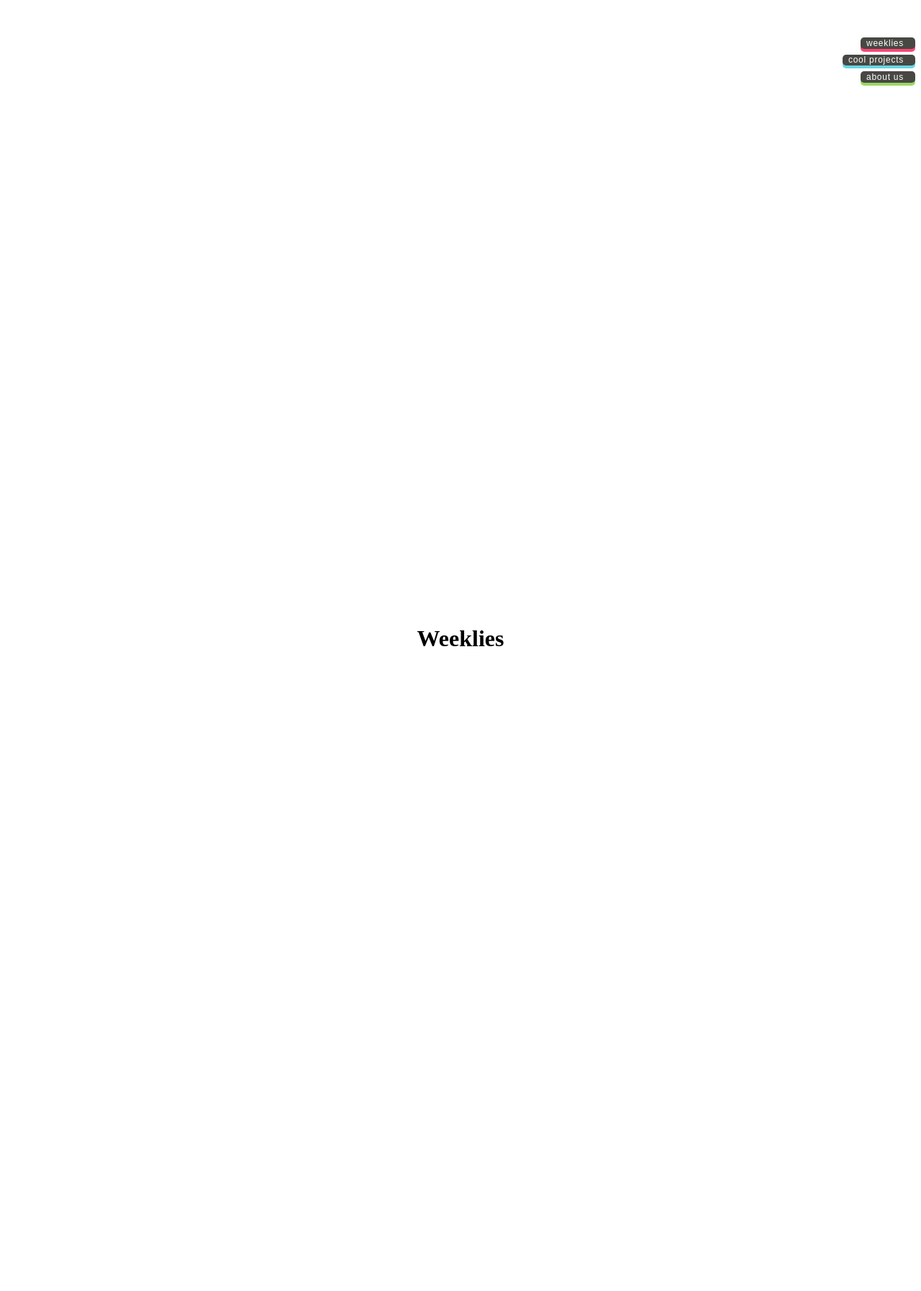
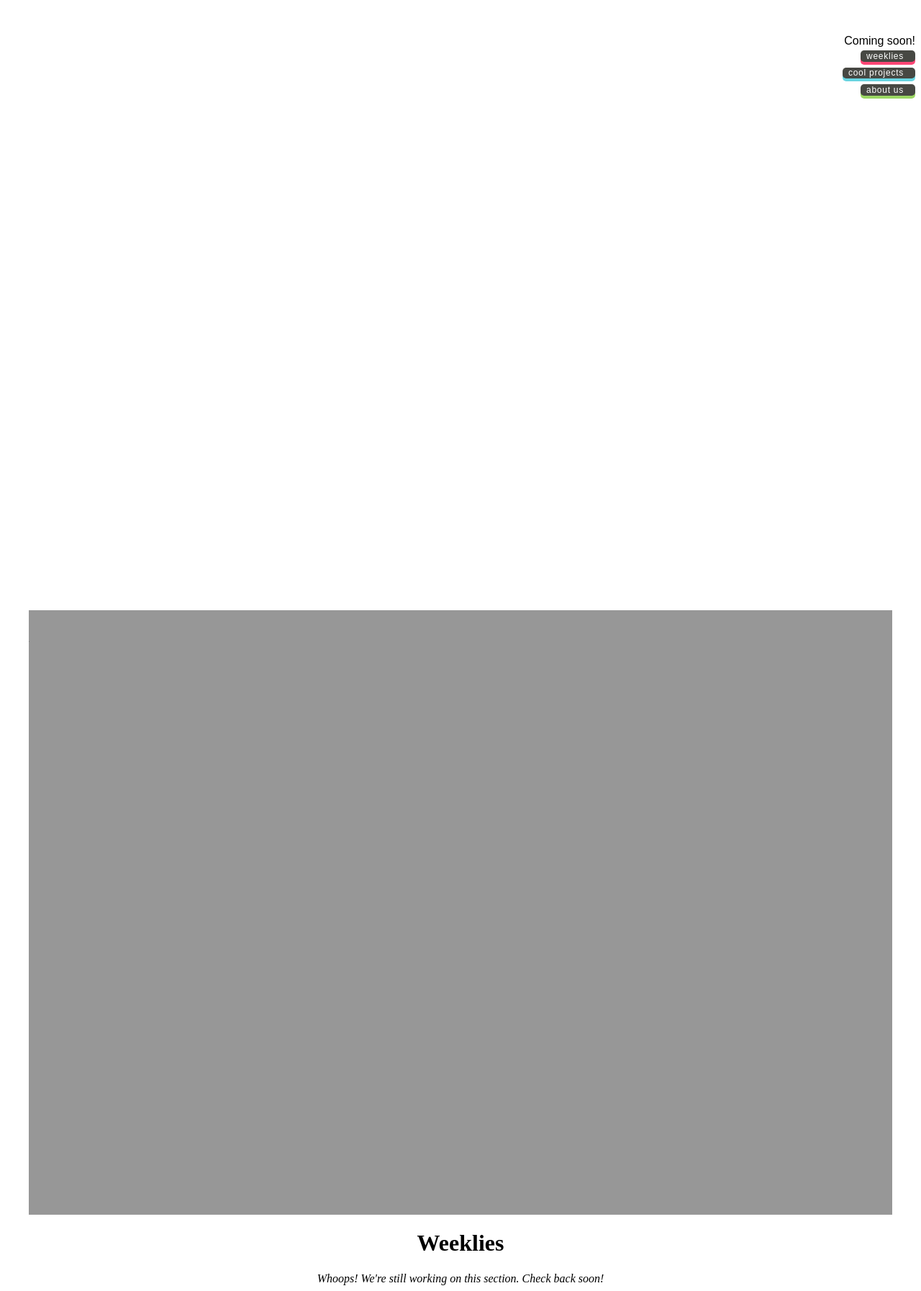
Before and after one commit to rreubenreyes/try-coding-its-fun, a Gatsby site: page /weeklies in a window 1280 px wide. Shown: the whole page at 72% size. Before the commit the page ends 928 px from the top, so only its background shows below. Built offline with nearby package versions, Linux system fonts and the light colour scheme; Gatsby itself is replaced by a stand-in of ours.

```diff
--- a/src/data/shortcodes.js
+++ b/src/data/shortcodes.js
@@ -1,5 +1,5 @@
 const ø = {
-  øCS: `Coming soon!`,
-  øWIP: `Whoops! We're still working on this section. Check back soon!`
+  CS: `Coming soon!`,
+  WIP: `Whoops! We're still working on this section. Check back soon!`,
 }
 export default ø
```
